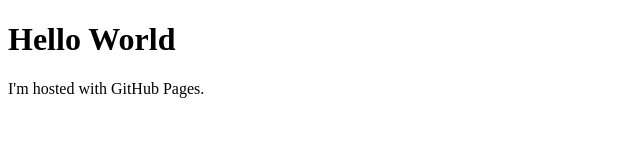
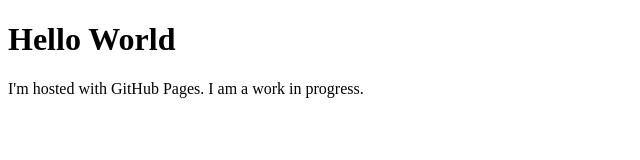
Before and after one commit to mistiliyanov/mistiliyanov.github.io, a plain HTML site: page index.html in a window 1280 px wide. Shown: the whole page, without its empty margins (0-640 px from the left). Drawn offline with Linux system fonts and the light colour scheme.

Commit message:
update site

```diff
--- a/index.html
+++ b/index.html
@@ -2,6 +2,6 @@
 <html>
 <body>
 <h1>Hello World</h1>
-<p>I'm hosted with GitHub Pages.</p>
+<p>I'm hosted with GitHub Pages. I am a work in progress.</p>
 </body>
 </html>
```
